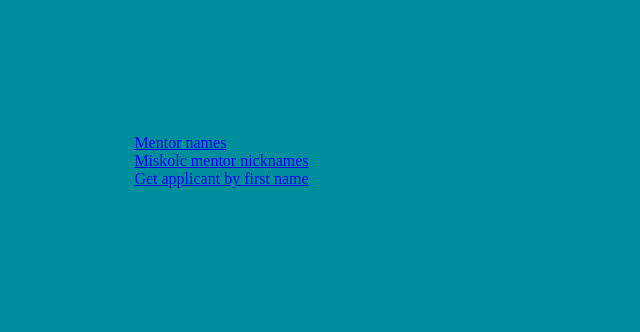
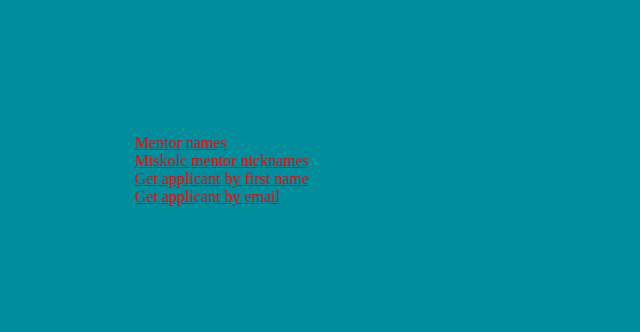
Before and after one commit to Gnorbi951/application_process_codecool, a Flask app: template templates/index.html in a window 1280 px wide. Shown: the top 332 px of the page, without its empty margins (0-640 px from the left). Run offline with Flask 2, Linux system fonts and the light colour scheme; the template is opened without the code that fills it, so the values that code supplies are empty.

Commit message:
Add search by email to the site

```diff
--- a/main.py
+++ b/main.py
@@ -24,8 +24,8 @@
     return render_template('mentor_names.html', nicknames=nicknames)
 
 
-@app.route('/search-for-applicant', methods=['GET', 'POST'])
-def search_for_applicant():
+@app.route('/search-for-applicant-by-first-name', methods=['GET', 'POST'])
+def search_for_applicant_by_name():
     if request.method == 'GET':
         return render_template('applicant_by_first_name.html')
     else:
@@ -34,5 +34,15 @@
         return render_template('applicant_by_first_name.html', name_and_phone=name_and_phone)
 
 
+@app.route('/search-for-applicant-by-email', methods=['GET', 'POST'])
+def search_for_applicant_by_email():
+    if request.method == 'GET':
+        return render_template('applicant_by_email.html')
+    else:
+        email = request.form['searched_email']
+        found_emails = data_manager.get_applicant_by_email(email)
+        return render_template('applicant_by_email.html', found_emails=found_emails)
+
+
 if __name__ == '__main__':
     app.run(debug=True)
--- a/static/main.css
+++ b/static/main.css
@@ -1,7 +1,11 @@
 body {
     background-color: #008e9d;
-    color: white;
+    color: black;
 }
+a {
+    color: red;
+}
+
 
 .content-wrapper {
     padding: 10%;
--- a/templates/index.html
+++ b/templates/index.html
@@ -3,5 +3,6 @@
 {% block content %}
     <a href="{{ url_for('mentor_names') }}">Mentor names</a><br/>
     <a href="{{ url_for('miskolc_mentor_nicknames') }}">Miskolc mentor nicknames</a><br/>
-    <a href="{{ url_for('search_for_applicant') }}">Get applicant by first name</a>
+    <a href="{{ url_for('search_for_applicant_by_name') }}">Get applicant by first name</a><br/>
+    <a href="{{ url_for('search_for_applicant_by_email') }}">Get applicant by email</a>
 {% endblock %}
```
Also changed, not shown: data_manager.py (+12 -1 lines), templates/applicant_by_email.html (added, +20 -0 lines).
